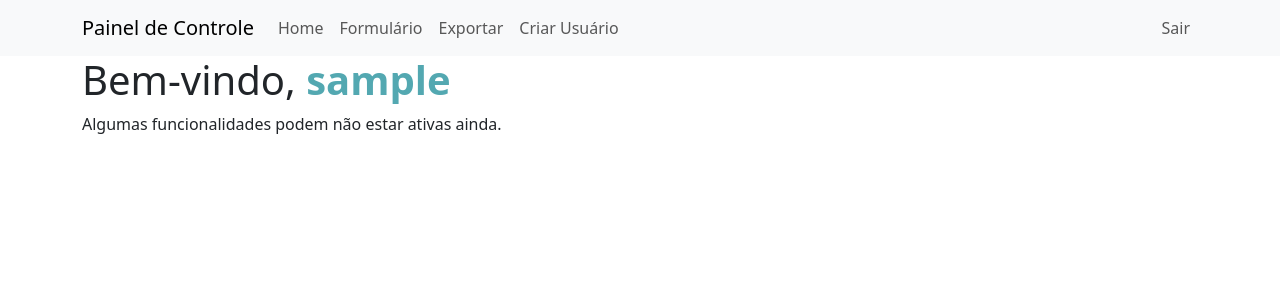
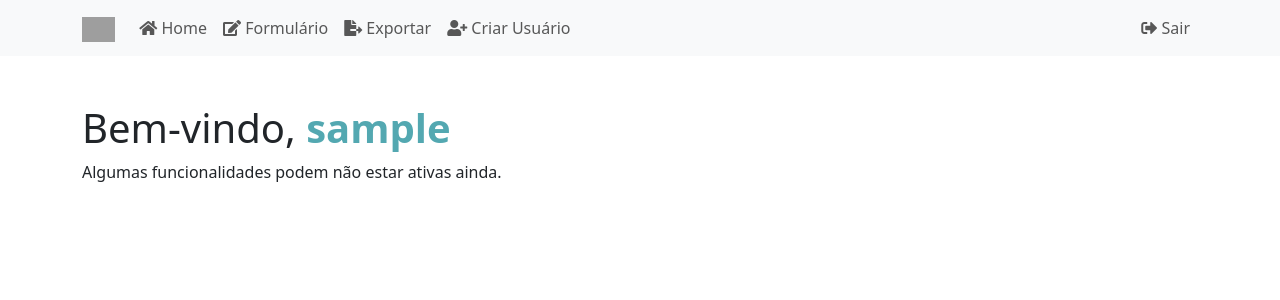
Before and after one commit to AndersonC96/Formulario-de-Cadastro, a PHP site: page /dashboard.php in a window 1280 px wide. Shown: the top 300 px of the page. Run offline with PHP 8.4, Linux system fonts and the light colour scheme; the visitor is signed in with stand-in values (Sample User, id 1); tables that the repository leaves empty or names only in its code hold one stand-in row (values such as "Sample post"); grey boxes are pictures that could not be loaded.

Commit message:
Update dashboard.php

```diff
--- a/dashboard.php
+++ b/dashboard.php
@@ -6,14 +6,16 @@
 }
 include 'db.php';
 $user_id = $_SESSION['user_id'];
-    $sql = "SELECT * FROM users WHERE id = '$user_id'";
-    $result = mysqli_query($conn, $sql);
-    if(mysqli_num_rows($result) > 0) {
-        $user = mysqli_fetch_assoc($result);
-        $nome_do_usuario = $user['username']; // Verifica se a chave 'nome_do_usuario' existe antes de atribuir à variável
+$sql = "SELECT * FROM users WHERE id = ?";
+$stmt = $conn->prepare($sql);
+$stmt->bind_param("i", $user_id);
+$stmt->execute();
+$result = $stmt->get_result();
+
+if($result->num_rows > 0){
+    $user = $result->fetch_assoc();
+    $nome_do_usuario = $user['username'];
 } else {
-        // Trate o caso em que nenhum usuário é encontrado com o ID fornecido
-        // Isso pode incluir redirecionar o usuário de volta para a página de login ou exibir uma mensagem de erro
     header("Location: index.php");
     exit();
 }
@@ -23,44 +25,47 @@
 <head>
     <meta charset="UTF-8">
     <meta name="viewport" content="width=device-width, initial-scale=1.0">
-    <title>Painel de Controle</title>
+    <title>Simple Pharma | Painel de Controle</title>
+    <link rel="icon" href="https://static.wixstatic.com/media/5ede7b_719545c97a084f288b8566db52756425%7Emv2.png/v1/fill/w_180%2Ch_180%2Clg_1%2Cusm_0.66_1.00_0.01/5ede7b_719545c97a084f288b8566db52756425%7Emv2.png" type="image/x-icon" />
     <link href="https://cdn.jsdelivr.net/npm/bootstrap@5.3.0-alpha1/dist/css/bootstrap.min.css" rel="stylesheet">
+    <link rel="stylesheet" href="https://cdnjs.cloudflare.com/ajax/libs/font-awesome/5.15.3/css/all.min.css">
+    <link rel="stylesheet" href="./CSS/navbar.css">
 </head>
 <body>
-    <nav class="navbar navbar-expand-lg navbar-light bg-light">
+    <nav class="navbar navbar-expand-lg navbar-custom">
         <div class="container">
-            <a class="navbar-brand" href="#">Painel de Controle</a>
+            <a class="navbar-brand" href="#"><img src="https://static.wixstatic.com/media/fef91e_c3f644e14da442178f706149ae38d838~mv2.png/v1/crop/x_0,y_24,w_436,h_262/fill/w_120,h_71,al_c,q_85,usm_0.66_1.00_0.01,enc_auto/CAPA-03.png" alt="Logo"></a>
+            <!--<a class="navbar-brand" href="#">Painel de Controle</a>-->
             <button class="navbar-toggler" type="button" data-bs-toggle="collapse" data-bs-target="#navbarSupportedContent" aria-controls="navbarSupportedContent" aria-expanded="false" aria-label="Toggle navigation">
                 <span class="navbar-toggler-icon"></span>
             </button>
             <div class="collapse navbar-collapse" id="navbarSupportedContent">
                 <ul class="navbar-nav me-auto mb-2 mb-lg-0">
                     <li class="nav-item">
-                        <a class="nav-link" href="dashboard.php">Home</a>
+                        <a class="nav-link" href="dashboard.php"><i class="fas fa-home"></i> Home</a>
                     </li>
                     <li class="nav-item">
-                        <a class="nav-link" href="form.php">Formulário</a>
+                        <a class="nav-link" href="form.php"><i class="fas fa-edit"></i> Formulário</a>
                     </li>
                     <li class="nav-item">
-                        <a class="nav-link" href="export.php">Exportar</a>
+                        <a class="nav-link" href="export.php"><i class="fas fa-file-export"></i> Exportar</a>
                     </li>
                     <?php if($user['is_admin']) { ?>
                     <li class="nav-item">
-                        <a class="nav-link" href="create_user.php">Criar Usuário</a>
+                        <a class="nav-link" href="create_user.php"><i class="fas fa-user-plus"></i> Criar Usuário</a>
                     </li>
                     <?php } ?>
                 </ul>
                 <ul class="navbar-nav">
                     <li class="nav-item">
-                        <a class="nav-link" href="logout.php">Sair</a>
+                        <a class="nav-link" href="logout.php"><i class="fas fa-sign-out-alt"></i> Sair</a>
                     </li>
                 </ul>
             </div>
         </div>
     </nav>
-    <div class="container">
-        <h1>Bem-vindo, <b style="color: rgb(83 168 177)"><?php echo isset($nome_do_usuario) ? $nome_do_usuario : ''; ?></b></h1>
-        <!--<h1>Bem-vindo</b></h1>-->
+    <div class="container mt-5">
+        <h1>Bem-vindo, <b style="color: rgb(83 168 177)"><?php echo $nome_do_usuario; ?></b></h1>
         <p>Algumas funcionalidades podem não estar ativas ainda.</p>
     </div>
     <script src="https://cdn.jsdelivr.net/npm/bootstrap@5.3.0-alpha1/dist/js/bootstrap.bundle.min.js"></script>
```
Lines whose indentation alone changed are shown as unchanged.
